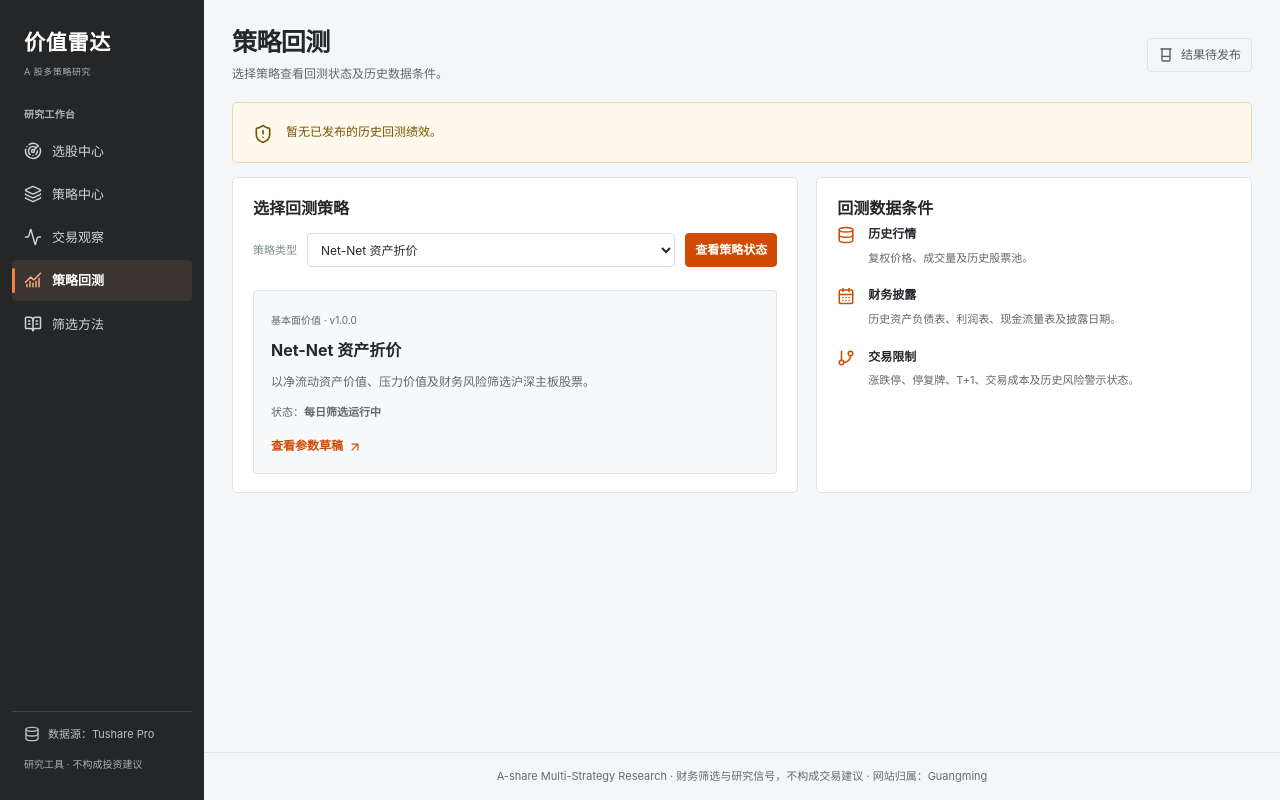
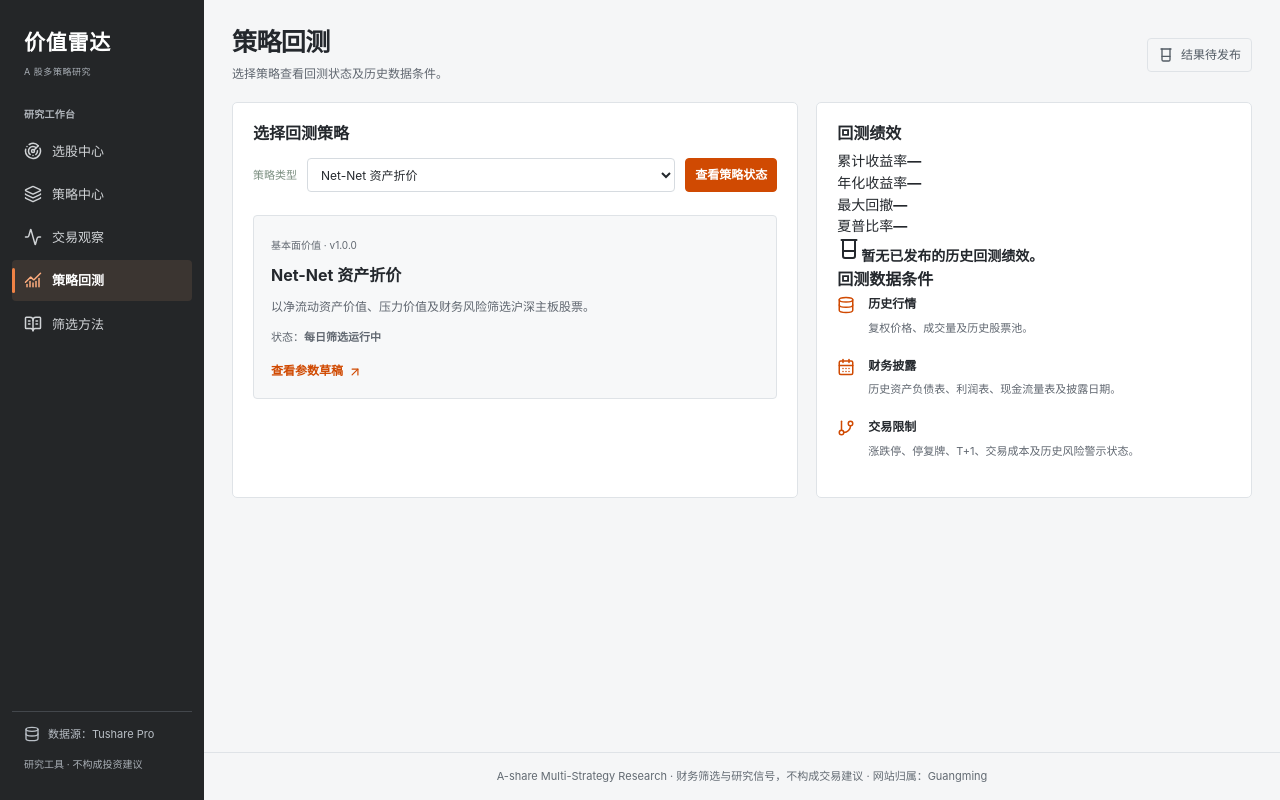
Before and after one commit to LGuangming/a-share-value-screener, a Next.js app: page /backtest in a window 1280 px wide. Built offline with nearby package versions, Linux system fonts and the light colour scheme.

Commit message:
UI V2: research detail and backtest presentation

```diff
--- a/app/backtest/page.tsx
+++ b/app/backtest/page.tsx
@@ -1,5 +1,5 @@
 import Link from "next/link";
-import { ArrowUpRight, Beaker, CalendarDays, Database, GitBranch, ShieldAlert } from "lucide-react";
+import { ArrowUpRight, Beaker, CalendarDays, Database, GitBranch } from "lucide-react";
 import { findStrategy, strategies, strategyStatusLabel } from "@/lib/strategies";
 
 export const metadata={title:"历史策略回测"};
@@ -15,10 +15,7 @@ export default async function BacktestPage({searchParams}:{searchParams:Promise<
       <h1>策略回测</h1>
       <p className="page-lead">选择策略查看回测状态及历史数据条件。</p>
     </div><span className="date-tag"><Beaker size={16}/> 结果待发布</span></div>
-    <section className="panel signal-alert"><ShieldAlert size={20}/><p>
-      暂无已发布的历史回测绩效。
-    </p></section>
-    <div className="detail-grid">
+    <div className="detail-grid backtest-workspace">
       <section className="panel">
         <div className="section-kicker">SELECT RESEARCH STRATEGY</div>
         <h2>选择回测策略</h2>
@@ -39,7 +36,12 @@ export default async function BacktestPage({searchParams}:{searchParams:Promise<
           </Link>
         </div>
       </section>
-      <section className="panel">
+      <section className="panel backtest-results-panel">
+        <h2>回测绩效</h2>
+        <div className="backtest-metrics">
+          {["累计收益率","年化收益率","最大回撤","夏普比率"].map(label=><div key={label}><span>{label}</span><strong>—</strong></div>)}
+        </div>
+        <div className="backtest-empty"><Beaker size={24}/><strong>暂无已发布的历史回测绩效。</strong></div>
         <div className="section-kicker">BACKTEST DATA</div>
         <h2>回测数据条件</h2>
         <div className="quality-item"><Database size={18}/><div><strong>历史行情</strong>
```
